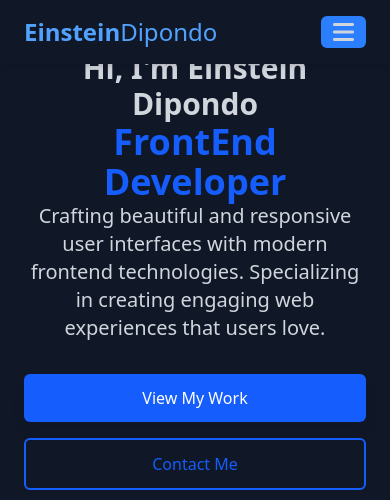
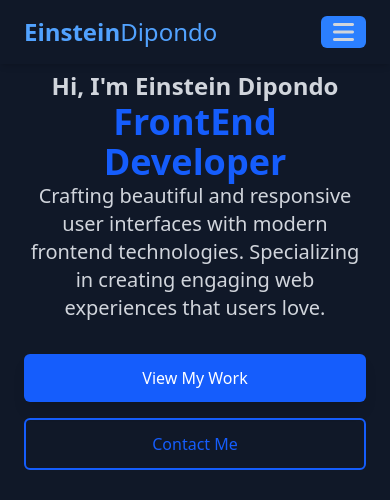
Before and after one commit to Einsteinke-hub/Einstein-site, a website: page index.html in a window 390 px wide. Shown: the top 500 px of the page. Drawn offline with Linux system fonts and the light colour scheme.

Commit message:
1 change

```diff
--- a/index.html
+++ b/index.html
@@ -39,7 +39,7 @@
                 <div class="container mx-auto px-6 z-10 flex flex-col md:flex-row items-center">
                     <div class="w-full md:w-1/2 text-center md:text-left mb-12 md:mb-0">
                         <h class="text-4xl md:text-6xl font-bold mb-4">
-                            <span class="block text-3xl md:text-6xl text-gray-300">Hi, I'm Einstein Dipondo</span>
+                            <span class="block text-2xl md:text-6xl text-gray-300">Hi, I'm Einstein Dipondo</span>
                             <span class="text-blue-600">FrontEnd Developer</span>
                         </h>
                         <p class="text-xl md:text-3xl text-gray-300 mb-8">Crafting beautiful and responsive user interfaces with modern frontend technologies. Specializing in creating engaging web experiences that users love.</p>
```
Also changed, not shown: src/output.css.
